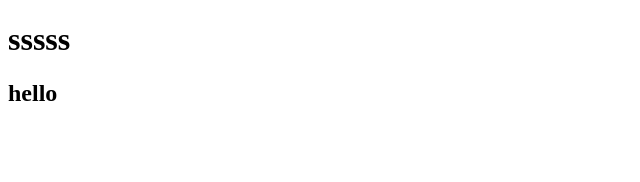
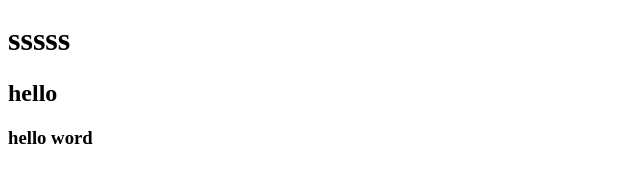
Before and after one commit to Maple-214/2021demo, a plain HTML site: page index.html in a window 1280 px wide. Shown: the whole page, without its empty margins (0-640 px from the left). Drawn offline with Linux system fonts and the light colour scheme.

Commit message:
这是第三次提交哦

```diff
--- a/index.html
+++ b/index.html
@@ -11,6 +11,7 @@
 <body>
     <h1>sssss</h1>
     <h2>hello</h2>
+    <h3>hello word</h3>
 </body>
 
 </html>
```
